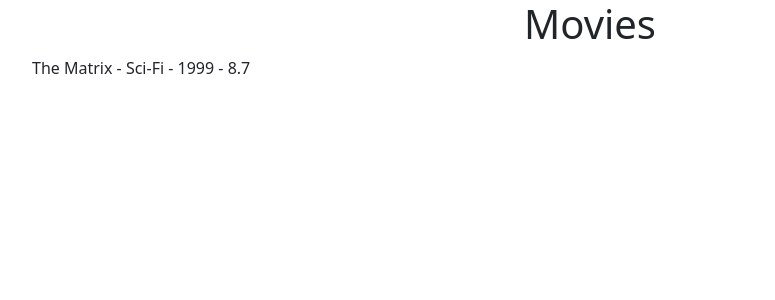
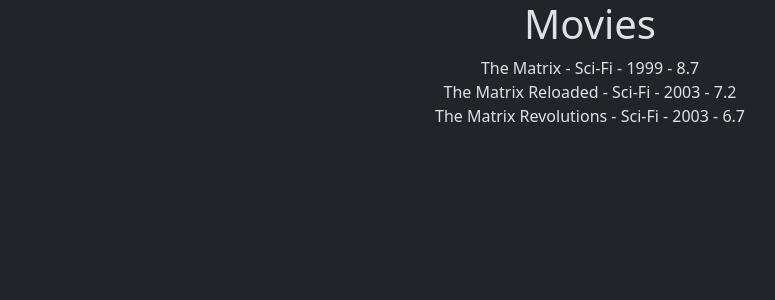
Before and after one commit to lucafagiolini/php-oop-1, a PHP site: page / in a window 1280 px wide. Shown: the top 300 px of the page, without its empty margins (50-825 px from the left). Run offline with PHP 8.4, Linux system fonts and the light colour scheme; some libraries are stand-ins or nearby versions.

Commit message:
exercise completed

```diff
--- a/index.php
+++ b/index.php
@@ -18,8 +18,8 @@
     }
 
     $movie1 = new Movie("The Matrix", "Sci-Fi", 1999, 8.7);
-    $movie2 = new Movie("The Matrix", "Sci-Fi", 1999, 8.7);
-    $movie3 = new Movie("The Matrix", "Sci-Fi", 1999, 8.7);
+    $movie2 = new Movie("The Matrix Reloaded", "Sci-Fi", 2003, 7.2);
+    $movie3 = new Movie("The Matrix Revolutions", "Sci-Fi", 2003, 6.7);
 
     ?>
 
@@ -50,7 +50,7 @@
 
 
 
-<body>
+<body data-bs-theme="dark">
 
     <div id="app" class="container">
         <div class="row">
@@ -60,9 +60,11 @@
         </div>
         <div class="row">
             <div class="col-12">
-                <ul>
+                <ul class='justify-content-center text-center'>
                    <?php
                    echo "<li>" . $movie1->getMovieInfo() . "</li>";
+                     echo "<li>" . $movie2->getMovieInfo() . "</li>";
+                        echo "<li>" . $movie3->getMovieInfo() . "</li>";
 
                    ?>
                 </ul>
```
